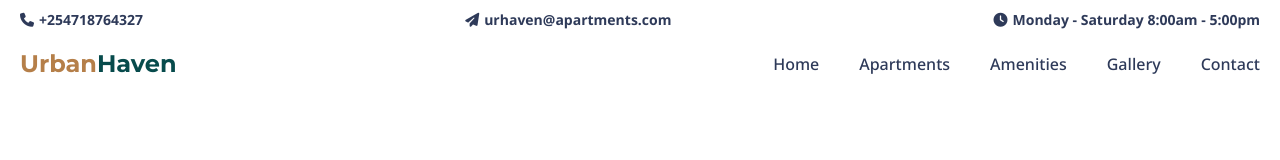
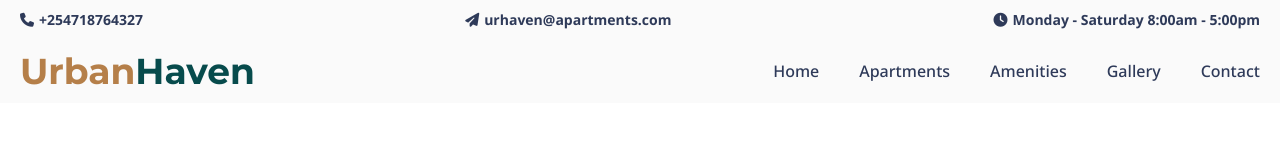
Before and after one commit to JaninWanjiru/Urban-Haven-Apartments, a website built with Vite: page index.html in a window 1280 px wide. Built offline with nearby package versions, Linux system fonts and the light colour scheme.

Commit message:
update the header section

```diff
--- a/style.css
+++ b/style.css
@@ -25,6 +25,16 @@ html {
 body {
   font-size: 1.6rem;
   font-family: var(--primary-font)
+}
+
+header {
+  position: fixed;
+  top: 0;
+  left: 0;
+  width: 100%;
+  z-index: 1000;
+  transition: all 0.3s ease;
+  background-color: var(--color-white-smoke);
 }
 
 .header-contact {
@@ -64,7 +74,7 @@ body {
 
 .header-logo-wrapped {
   text-decoration: none;
-  font-size: 1.2rem;
+  font-size: 1.8rem;
   font-family: var(--secondary-font);
 }
 
@@ -122,4 +132,9 @@ body {
   text-decoration: none;
   color: var(--color-midnight-navy);
   font-weight: 550;
+  transition: var(--color-cool-blue) 0.3s ease;
 }
+
+.header-nav-list-item a:hover {
+  color: var(--color-cool-blue)
+}
```
